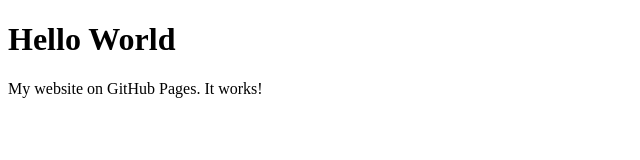
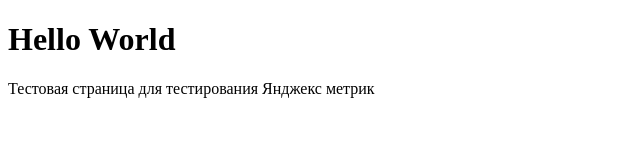
Before and after one commit to SBelousov1985/SBelousov1985.github.io, a plain HTML site: page index.html in a window 1280 px wide. Shown: the whole page, without its empty margins (0-640 px from the left). Drawn offline with Linux system fonts and the light colour scheme.

Commit message:
correction

```diff
--- a/index.html
+++ b/index.html
@@ -32,6 +32,6 @@
 </head>
 <body>
 <h1>Hello World</h1>
-<p>My website on GitHub Pages. It works!</p>
+<p>Тестовая страница для тестирования Янджекс метрик</p>
 </body>
 </html>
```
